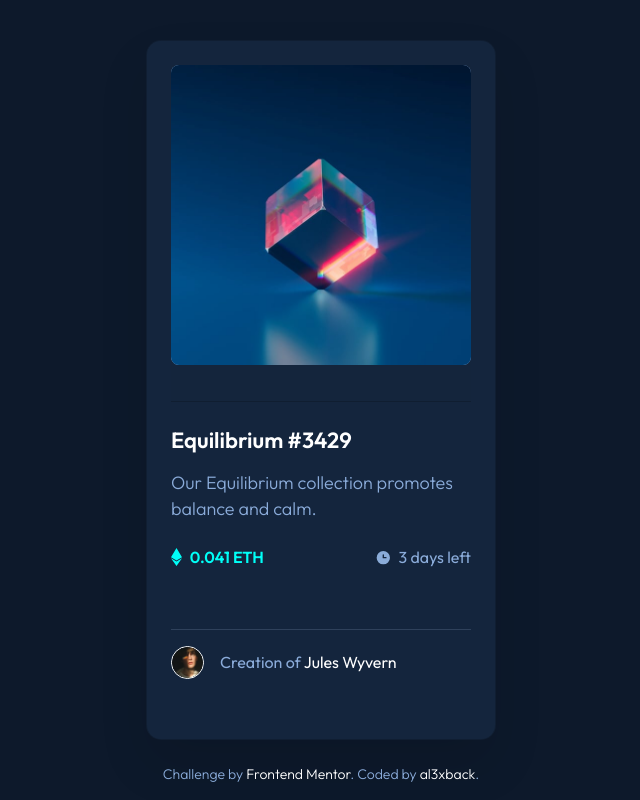
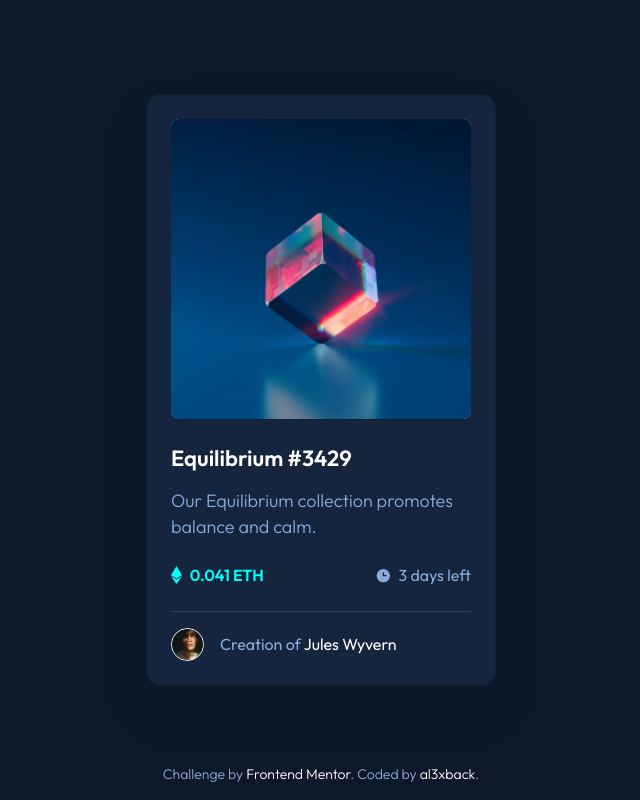
Before and after one commit to al3xback/fmentor-nft-bootstrap, a website: page index.html in a window 1280 px wide. Shown: the whole page, without its empty margins (319-959 px from the left). Drawn offline with Linux system fonts and the light colour scheme.

Commit message:
fixed minor

```diff
--- a/index.html
+++ b/index.html
@@ -38,7 +38,7 @@
 
 		<main>
 			<div class="container-fluid">
-				<article class="vstack card">
+				<article class="card">
 					<div class="vstack card-header">
 						<div class="ratio ratio-1x1 card-image">
 							<img src="./images/equilibrium.jpg" alt="" />
```
